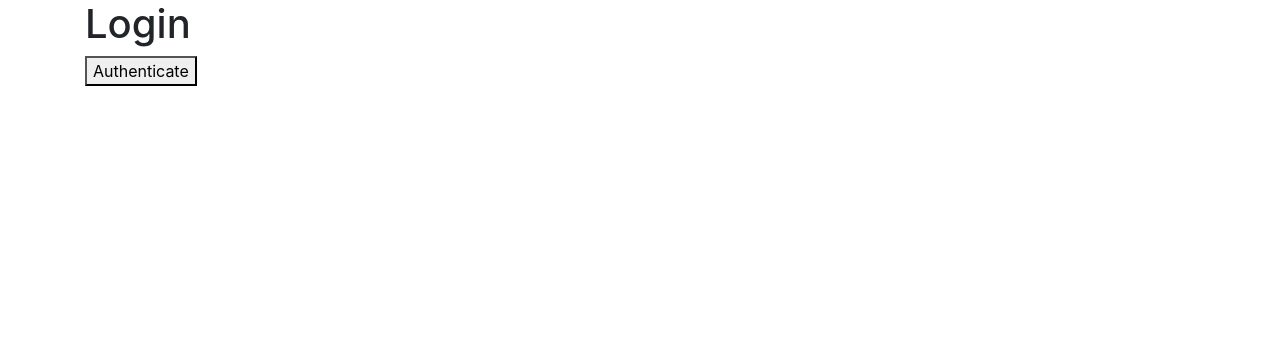
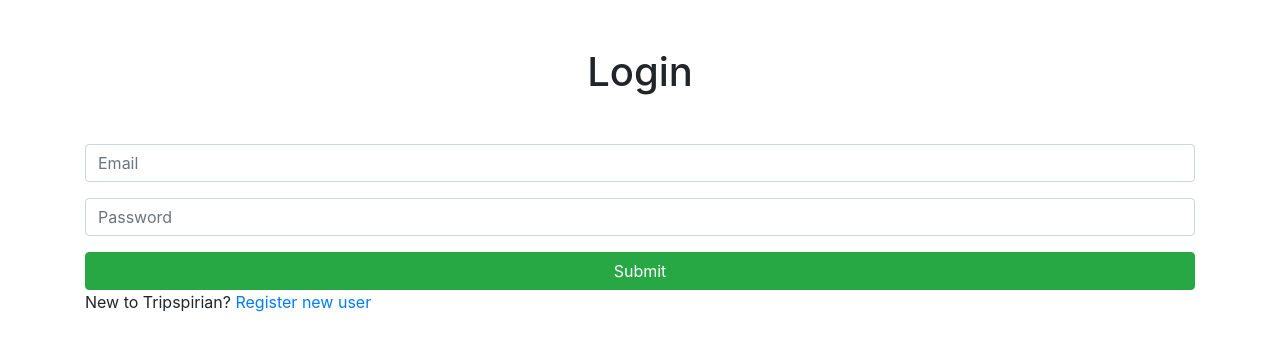
Before and after one commit to nwkwok/Tripspirian, a React (Create React App) app in the folder client/: page /login in a window 1280 px wide. Shown: the top 350 px of the page. Built offline with nearby package versions, Linux system fonts and the light colour scheme; no server answers.

Commit message:
set jwt headers and implement toastify to login

```diff
--- a/client/src/App.js
+++ b/client/src/App.js
@@ -1,16 +1,43 @@
-import React, { Fragment, useState } from 'react';
+import React, { Fragment, useState, useEffect } from 'react';
 import {BrowserRouter as Router, Route, Switch, Redirect} from 'react-router-dom';
 import './App.css';
 //components
 import Dashboard from './components/Dashboard'
 import Login from './components/Login'
 import Register from './components/Register'
+import { toast } from 'react-toastify';
+import 'react-toastify/dist/ReactToastify.css';
+
+toast.configure();
 
 function App() {
   const [isAuthenticated, setIsAuthenticated] = useState(false);
   const setAuth = (boolean) => {
     setIsAuthenticated(boolean)
   }
+
+async function isAuth(){
+  try {
+    const response = await fetch('http://localhost:3000/auth/is-verify', {
+      method: 'GET',
+      headers: {token: localStorage.token}
+    });
+
+    const parseResponse = await response.json()
+
+
+    parseResponse === true ? setIsAuthenticated(true) : setIsAuthenticated(false);
+
+
+  } catch (err) {
+    console.error(err.message);
+
+  }
+}
+
+  useEffect(() => {
+    isAuth()
+  })
 
   return (
     <Fragment>
--- a/client/src/components/Dashboard.js
+++ b/client/src/components/Dashboard.js
@@ -1,11 +1,40 @@
- import React, {Fragment} from 'react'
+ import React, { Fragment, useState, useEffect } from 'react'
 
  const Dashboard = (props) => {
+
+    const [name, setName] = useState("")
+
+
+    async function getName() {
+        try {
+            const response = await fetch('http://localhost:3000/dashboard/', {
+                method: "GET",
+                headers: { token: localStorage.token }
+            })
+            const parseResponse = await response.json()
+            setName(parseResponse.f_name)
+
+        } catch (err) {
+            console.error(err.message)
+
+        }
+    }
+    useEffect(() => {
+        getName()
+    }, []);
+
+    const logout = (e) => {
+        e.preventDefault();
+        localStorage.removeItem('token')
+        props.setAuth(false);
+
+    }
+
      return (
          <Fragment>
          <div>
-             <h1>Dashboard</h1>
-             <button onClick={() => props.setAuth(false)}>Logout</button>
+             <h1>Welcome to Tripspirian, {name}!</h1>
+             <button onClick={e => logout(e)}className='btn btn-primary'>Logout</button>
          </div>
          </Fragment>
      )
--- a/client/src/components/Login.js
+++ b/client/src/components/Login.js
@@ -1,11 +1,70 @@
-import React, {Fragment} from 'react'
+import React, { Fragment, useState } from 'react'
+import { Link } from 'react-router-dom'
+import { toast } from 'react-toastify'
 
 const Login = (props) => {
+    const [inputs, setInputs] = useState({
+        email: "",
+        password: ""
+    });
+
+    const { email, password } = inputs
+
+    const handleChange = e => {
+        setInputs({...inputs,
+        [e.target.name]: e.target.value})
+    }
+
+    const onSubmitForm = async(e) => {
+        e.preventDefault();
+        try {
+            const body = {email, password}
+            const response = await fetch('http://localhost:3000/auth/login', {
+                method: 'POST',
+                headers: {'Content-Type': 'application/json'},
+                body: JSON.stringify(body)
+            })
+
+            const parseResponse = await response.json();
+
+            if (parseResponse.token) {
+
+                localStorage.setItem('token', parseResponse.token)
+                props.setAuth(true)
+                toast.success('Logged in successfully!');
+            } else {
+                props.setAuth(false);
+                toast.error(parseResponse)
+            }
+        } catch (err) {
+            console.error(err.message)
+
+        }
+    }
+
     return (
         <Fragment>
 
-            <h1>Login</h1>
-            <button onClick={() => props.setAuth(true)}>Authenticate</button>
+            <h1 className='text-center my-5'>Login</h1>
+            <form onSubmit={onSubmitForm}>
+                <input
+                    onChange={handleChange}
+                    value={email}
+                    type="email"
+                    name="email"
+                    placeholder="Email"
+                    className="form-control my-3"/>
+                <input
+                    onChange={handleChange}
+                    value={password}
+                    type="password"
+                    name="password"
+                    placeholder="Password"
+                    className="form-control my-3"/>
+                <button
+                    className="btn btn-success btn-block">Submit</button>
+                <span>New to Tripspirian? </span><Link to='/register'>Register new user</Link>
+            </form>
         </Fragment>
     )
 }
--- a/client/src/components/Register.js
+++ b/client/src/components/Register.js
@@ -1,6 +1,7 @@
 import React, { Fragment, useState } from 'react'
+import { Link } from 'react-router-dom'
 
-const Register = () => {
+const Register = (props) => {
 
     const [inputs, setInputs] = useState({
         f_name: "",
@@ -27,11 +28,15 @@
                 body: JSON.stringify(body)
             });
             const parseResponse = await response.json();
+
+            //set token after register new user
+            localStorage.setItem('token', parseResponse.token)
+            props.setAuth(true);
             console.log(parseResponse)
         } catch (err) {
             console.err(err.message)
+        }
 
-        }
     }
     return (
         <Fragment>
@@ -66,7 +71,7 @@
                     onChange={handleChange}
                     value={password}/>
                 <button className='btn btn-success btn-block'>Submit</button>
-
+                <span>Already have an account? </span><Link to='/login'>Login here</Link>
             </form>
         </Fragment>
     )
```
Also changed, not shown: 1 other file (tests, documents, lock files or other folders).
